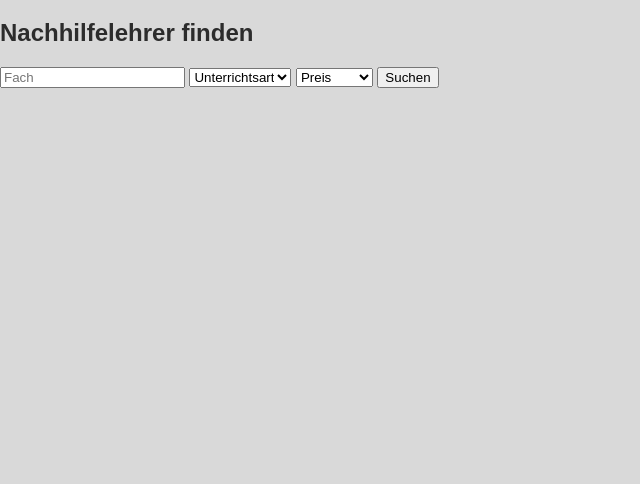
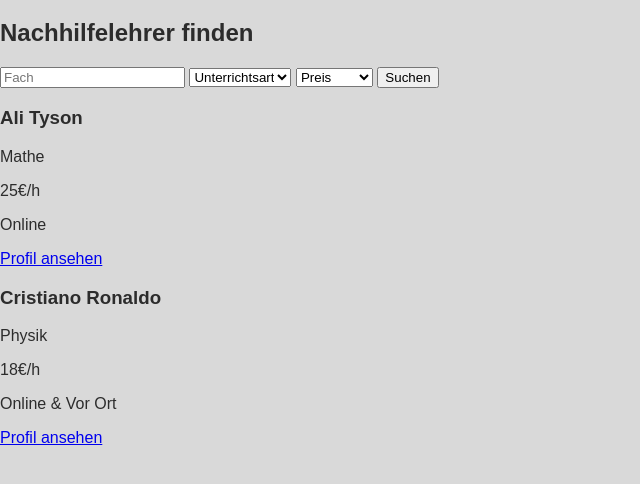
Before and after one commit to Mohd323/Nachhilfe-Plattform, a Flask app: page /suche in a window 1280 px wide. Shown: the part 116-600 px from the top of the page, without its empty margins (0-640 px from the left). Run offline with Flask 3, Linux system fonts and the light colour scheme.

Commit message:
teacher_search.html fertig
Klassen müssen noch ergänzt werden

```diff
--- a/templates/teacher_search.html
+++ b/templates/teacher_search.html
@@ -49,6 +49,32 @@
             <button>Suchen</button>
         </section>
 
+        <section class="...">
+
+            <div class="...">
+                <h3>Ali Tyson</h3>
+                <p>Mathe</p>
+                <p>25€/h</p>
+                <p>Online</p>
+
+                <a href="{{ url_for('teacher_profile') }}" class="...">
+                Profil ansehen
+                </a>
+            </div>
+
+            <div class="...">
+                <h3>Cristiano Ronaldo</h3>
+                <p>Physik</p>
+                <p>18€/h</p>
+                <p>Online & Vor Ort</p>
+
+                <a href="{{ url_for('teacher_profile') }}" class="...">
+                Profil ansehen
+                </a>
+            </div>
+
+        </section>
+
     </main>
 
 </body>
```
